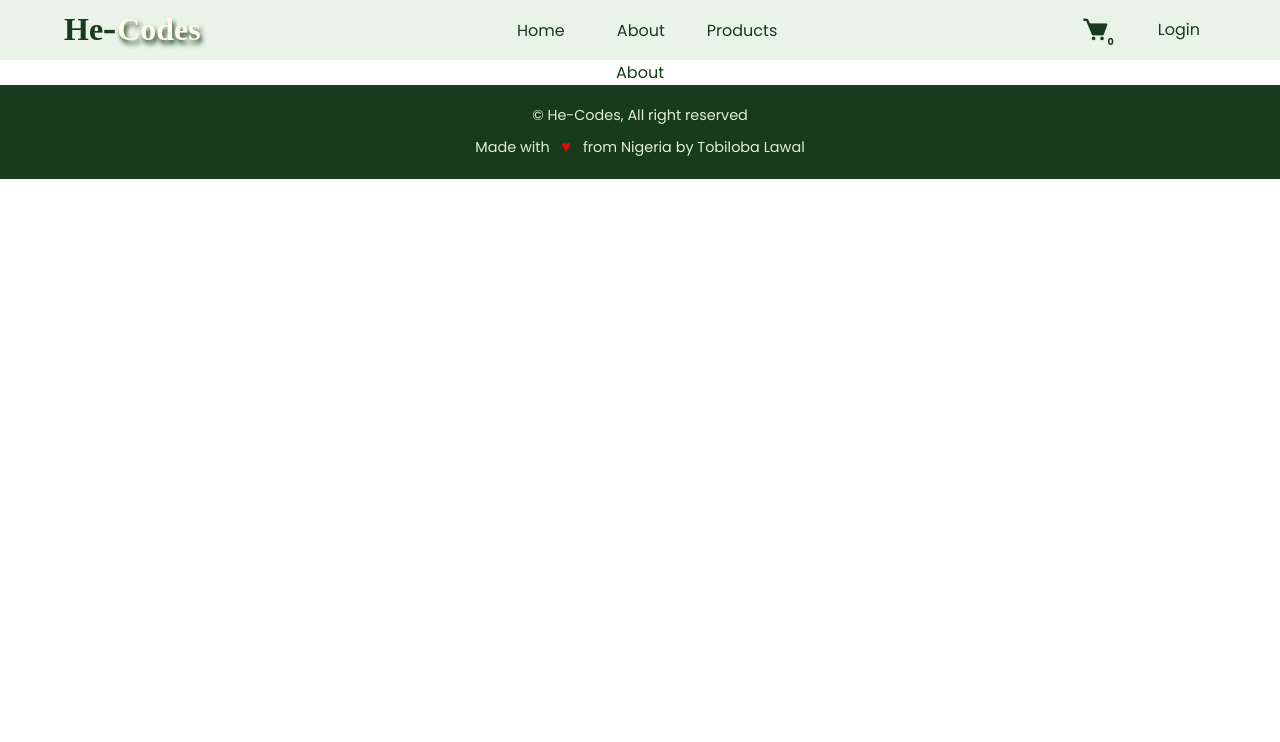
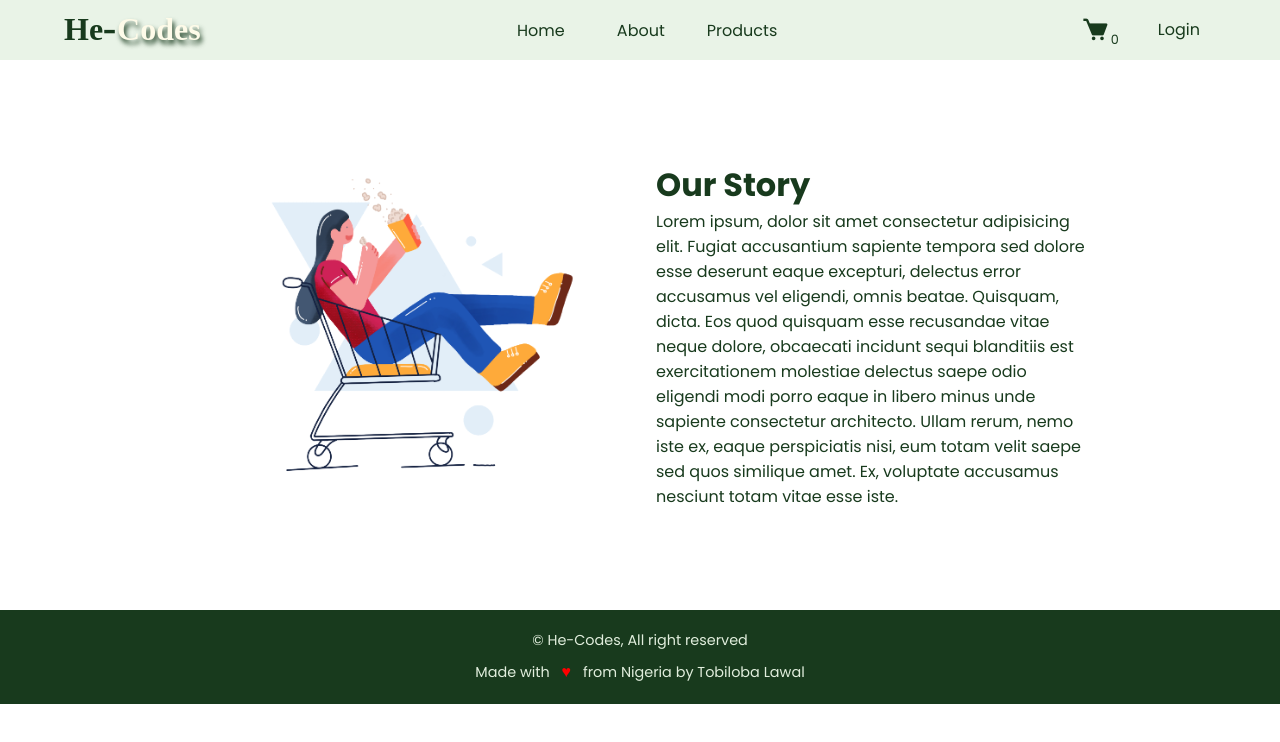
Before and after one commit to toseth97/first_ecommerce, a React (Create React App) app: page /about in a window 1280 px wide. Shown: the top 742 px of the page. Built offline with nearby package versions, Linux system fonts and the light colour scheme; no server answers; a web font is replaced by a local one.

Commit message:
Done About page

```diff
--- a/src/App.js
+++ b/src/App.js
@@ -3,6 +3,7 @@ import Navigation from './components/Navigation';
 import Home from './components/Home';
 import About from './components/About';
 import Footer from './components/Footer';
+import Products from './components/Products';
 import Error from './components/Error';
 import {useEffect, useState} from "react"
 
@@ -12,6 +13,9 @@ function App() {
   const [mobile, setMobile] = useState(false);
   const [products, setProduct] = useState([])
   const [isloading, setIsLoading] = useState(true)
+  const [search, setSearch] = useState("")
+  const [range, setRange] = useState("")
+  const [category, setCategory] =  useState("")
 
   const API_KEY = "https://fakestoreapi.com/products/"
 
@@ -43,6 +47,19 @@ function App() {
   })
 
 
+  //Setting logic for the rpoduct page
+
+  const handleSearch = (event) =>{
+    setSearch(event.target.value)
+  }
+  const handleRange = (event) =>{
+    setRange(event.target.value)
+  }
+  const handleCategory = (event) =>{
+    setCategory(event.target.value)
+  }
+
+
 
   return (
     <div className="App">
@@ -50,6 +67,14 @@ function App() {
       <Routes>
         <Route exact path="/" element={<Home  isloading = {isloading} featured_product = {featured_product} /> } />
         <Route path="/about" element={<About />} />
+        <Route path="/products" element={<Products
+          category = {category}
+          search = {search}
+          range = {range}
+          handleRange = {handleRange}
+          handleCategory = {handleCategory}
+          handleSearch = {handleSearch}
+         />} />
         <Route path="*" element={<Error />} />
       </Routes>
       <Footer />
--- a/src/components/About.js
+++ b/src/components/About.js
@@ -2,7 +2,19 @@ import React from 'react'
 
 const About = () => {
   return (
-    <main className = "routes">About</main>
+    <main className = "parent about_main">
+      <div className='container about'>
+        <div className='about_img'>
+          <img src = "./shopping-fun.png" alt='shopping fun' />
+        </div>
+        <div className='about_text'>
+          <h1 className='about_title'>Our Story</h1>
+          <p>
+            Lorem ipsum, dolor sit amet consectetur adipisicing elit. Fugiat accusantium sapiente tempora sed dolore esse deserunt eaque excepturi, delectus error accusamus vel eligendi, omnis beatae. Quisquam, dicta. Eos quod quisquam esse recusandae vitae neque dolore, obcaecati incidunt sequi blanditiis est exercitationem molestiae delectus saepe odio eligendi modi porro eaque in libero minus unde sapiente consectetur architecto. Ullam rerum, nemo iste ex, eaque perspiciatis nisi, eum totam velit saepe sed quos similique amet. Ex, voluptate accusamus nesciunt totam vitae esse iste.
+          </p>
+        </div>
+      </div>
+    </main>
   )
 }
 
--- a/src/components/Home.js
+++ b/src/components/Home.js
@@ -37,7 +37,7 @@ const Home = ({isLoading, featured_product}) => {
       {/****FEATURED PRODUCTS*****/}
 
       <section className="parent">
-        <div className="container">
+        <div className="container column_direction">
           <h2>Featured Products</h2>
           <div className='underLine'></div>
           <div className='featured_product'>
@@ -52,7 +52,7 @@ const Home = ({isLoading, featured_product}) => {
       </section>
 
       <section className= "parent all_value">
-        <div className="container value_container">
+        <div className="container value_container column_direction">
            <div className = "core_value">
             <h2>Customize your look with ease</h2>
             <p>Lorem ipsum dolor sit amet consectetur adipisicing elit. Saepe dolorum debitis consectetur reprehenderit non aliquam voluptates dolore aut vero consequuntur.</p>
--- /dev/null
+++ b/src/components/Products.js
@@ -0,0 +1,34 @@
+import React from 'react'
+
+const Products = ({range, category, search, handleSearch, handleCategory, handleRange}) => {
+  return (
+    <main className = "parent product_main">
+        <div className='container product'>
+            <div className='filters'>
+                <input placeholder='Search Item' type="text" />
+                <div className="category">
+                    <p className = "cat_header">Catergory</p>
+                    <p onClick = {() => handleCategory("Men's clothing")}>Men's clothing</p>
+                    <p onClick = {() => handleCategory("Jewelery")}>Jewelery</p>
+                    <p onClick = {() => handleCategory("Jewelery")}>Electronics</p>
+                    <p onClick = {() => handleCategory("Women's clothing")}>Women's clothing</p>
+                </div>
+                <div className="category">
+                    <p className = "cat_header">Price</p>
+                    <input type= "range" min= "0" max = "1000" />
+                </div>
+
+
+            </div>
+            <div className='product-list'>
+                <div></div>
+                <div className = "all_products">
+
+                </div>
+            </div>
+        </div>
+    </main>
+    )
+}
+
+export default Products
--- a/src/index.css
+++ b/src/index.css
@@ -128,10 +128,9 @@ body{
 }
 .cart_value{
   position: absolute;
-  font-size: .6rem;
+  font-size: .8rem;
   bottom: -5px;
-  right: -20px;
-  font-weight: bolder;
+  right: -25px;
 }
 .hamburger{
   padding: 1.5rem 1rem;
@@ -267,9 +266,11 @@ body{
 }
 .container{
   padding-top: 2rem;
-  flex-direction: column;
   width: 70%;
   align-items: center;
+}
+.column_direction{
+  flex-direction: column;
 }
 .container h2{
   font-size: 2rem;
@@ -442,6 +443,9 @@ padding: .5rem 10px;
   height: 85vh;
   align-items: flex-start;
 }
+.error{
+  flex-direction: column;
+}
 ._404 div{
   font-size:7rem;
   letter-spacing: 1rem;
@@ -486,6 +490,43 @@ padding: .5rem 10px;
 }
 
 
+
+
+/***ABOUT PAGE***/
+.about{
+  display: flex;
+  gap: 2rem;
+  padding: 3rem 0;
+}
+.about_img, .about_text{
+  width: 50%;
+}
+.about_img > img{
+  max-width: 700px;
+  width: 100%;
+}
+.about_img{
+  animation: goRight 2s forwards;
+  opacity: 0;
+  transform: translateX(-50px);
+}
+.about_text{
+  animation: goRight 2s forwards;
+  opacity: 0;
+  transform: translateX(50px);
+  animation-delay: 1s;
+}
+
+
+@keyframes goRight {
+  100%{
+    opacity: 1;
+    transform: translateX(0);
+  }
+}
+@keyframes goLeft {
+
+}
 
 
 /***FOOTER***/
@@ -664,6 +705,17 @@ footer p{
     text-align: center;
   }
 
+  .about{
+    flex-direction: column;
+    width: 90%;
+  }
+  .about_img, .about_text{
+    width: 90%;
+  }
+  .about_text h1{
+    text-align: center;
+  }
+
 }
 
 
```
Also changed, not shown: public/shopping-fun.png (added).
